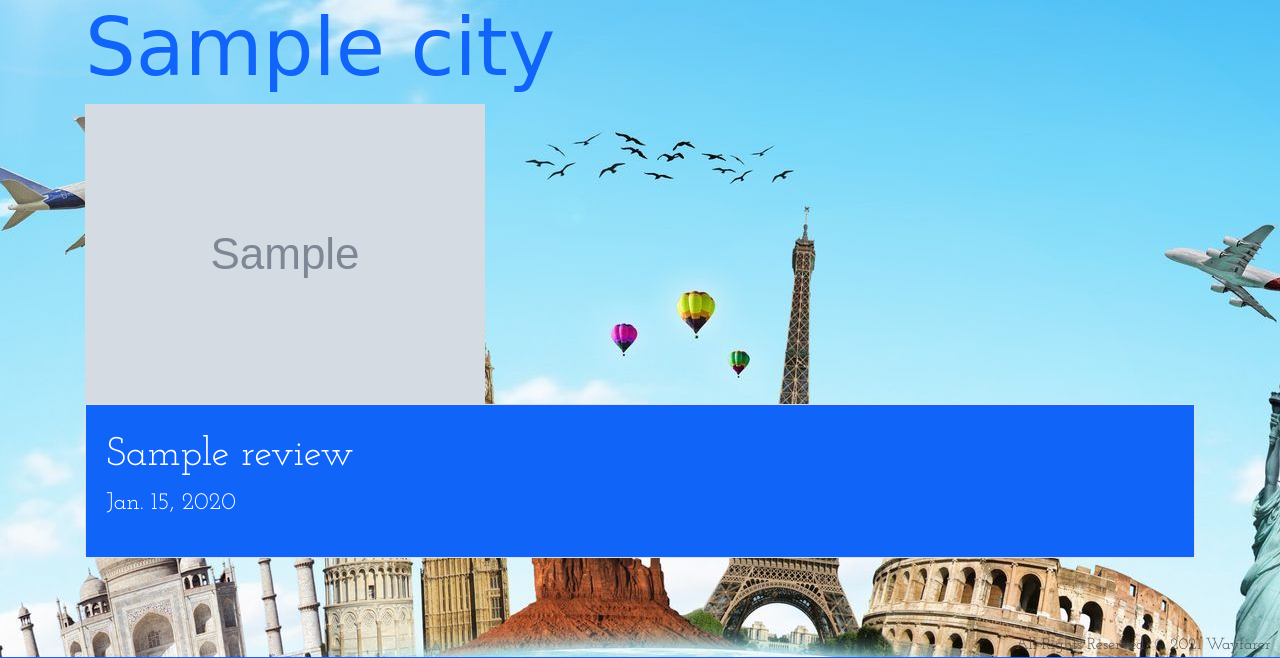
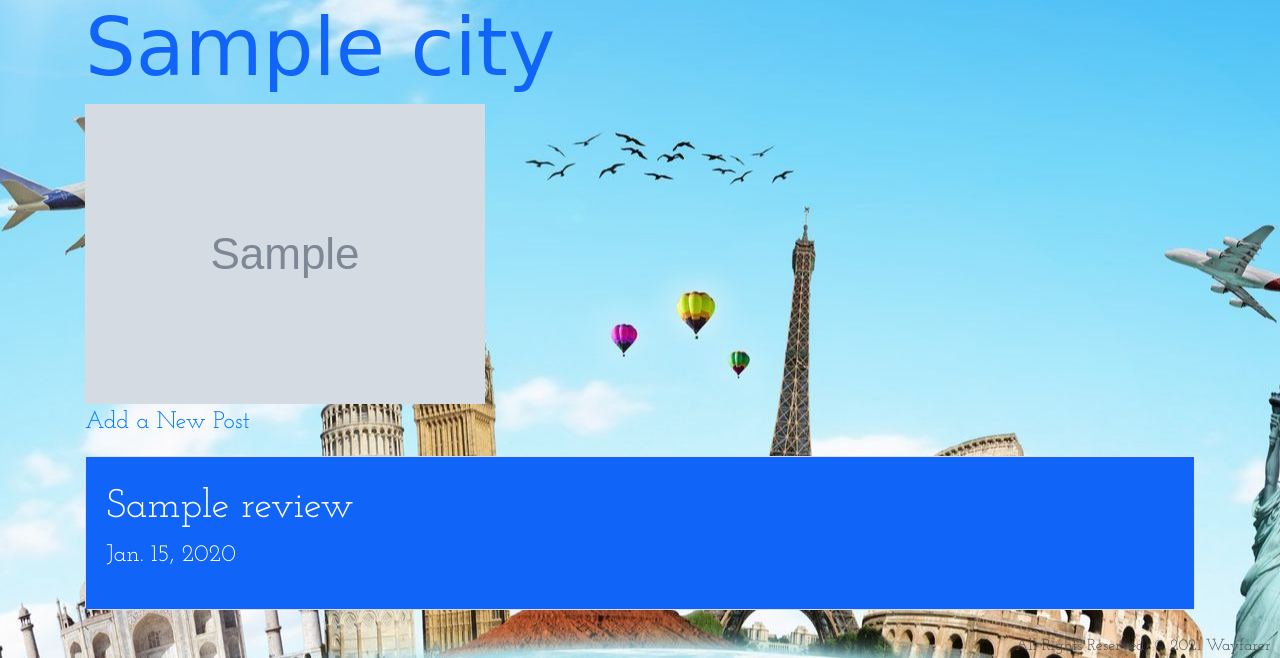
Before and after one commit to skaiser33/wayfarer, a Django app: page /cities/1/ in a window 1280 px wide. Shown: the part 143-801 px from the top of the page. Run offline with Django 3.2, Linux system fonts and the light colour scheme; tables that the repository leaves empty hold one stand-in row (values such as "Sample post"); grey boxes marked "Sample" are stand-in pictures; some libraries are stand-ins or nearby versions; some web fonts are replaced.

Commit message:
wip for adding new review to a city

```diff
--- a/main_app/templates/cities/detail.html
+++ b/main_app/templates/cities/detail.html
@@ -3,6 +3,7 @@
 
 <h1>{{ city.name }}</h1>
 <img src="{{ city.image }}">
+<p><a href="{% url 'new_review' city.id %}">Add a New Post</a></p>
 {% for review in reviews %}
     {% comment %} <div class="review-card"> {% endcomment %}
     <div class="card">
--- a/main_app/urls.py
+++ b/main_app/urls.py
@@ -9,6 +9,7 @@ urlpatterns = [
   path('profile_setup/', views.profile_setup, name='profile_setup'),
   path('profile/<int:profile_id>/edit/', views.profiles_edit, name="edit_profile"),
   path('reviews/', views.reviews_index, name='index'),
+  path('cities/<int:city_id>/reviews/new/', views.reviews_new, name='new_review'),
   path('reviews/<int:review_id>/', views.reviews_detail, name='detail'),
   path('cities/', views.cities_index, name='cities_index'),
   path('cities/<int:city_id>/', views.cities_detail, name='cities_detail'),
--- a/main_app/views.py
+++ b/main_app/views.py
@@ -4,7 +4,7 @@ from django.contrib.auth import login
 from django.contrib.auth.decorators import login_required
 from django.contrib.auth.forms import UserCreationForm
 # from .forms import RegisterForm
-from .forms import ProfileForm
+from .forms import ProfileForm, ReviewForm
 from .models import Profile, Review, City
 
 # Define the home view
@@ -64,14 +64,27 @@ def profiles_edit(request, profile_id):
 def reviews_index(request):
   profile = Profile.objects.get(user=request.user)
   reviews = Review.objects.filter(profile_id=profile.id)
-  return render(request, 'user_reviews/index.html', { 'reviews': reviews})
+  return render(request, 'reviews/user_reviews/index.html', { 'reviews': reviews})
 
 # Define the reviews detail view
 @login_required
 def reviews_detail(request, review_id):
   review = Review.objects.get(id=review_id)
   profile = Profile.objects.get(id=review.profile_id)
-  return render(request, 'user_reviews/detail.html', {'review':review, 'profile':profile })
+  return render(request, 'reviews/user_reviews/detail.html', {'review':review, 'profile':profile })
+
+def reviews_new(request):
+  print(f"****{request.city.id}")
+  review_form = ReviewForm(request.POST or None)
+  profile = Profile.objects.get(user=request.user)
+  if request.POST and review_form.is_valid():
+    new_review = review_form.save(commit=False)
+    new_review.city_id = city_id
+    new_review.profile_id = profile.id
+    new_review.save()
+    return redirect('cities_detail', city_id=city_id)
+  else:
+    return render(request, 'reviews/new.html', {'review_form':review_form})
 
 #Define the cities index view
 def cities_index(request):
```
Also changed, not shown: main_app/forms.py (+9 -1 lines), main_app/templates/reviews/new.html (added, +10 -0 lines), main_app/templates/reviews/edit.html (added), main_app/templates/reviews/user_reviews/detail.html (renamed from main_app/templates/user_reviews/detail.html), main_app/templates/reviews/user_reviews/index.html (renamed from main_app/templates/user_reviews/index.html).
